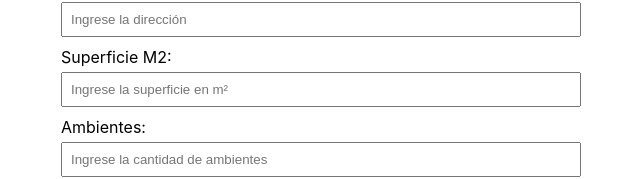
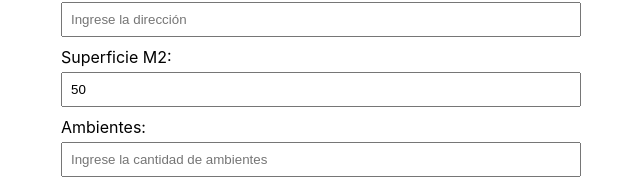
Before and after one commit to csr91/gettasador, a React (Create React App) app: page / in a window 1280 px wide. Shown: the part 182-361 px from the top of the page, without its empty margins (329-969 px from the left). Built offline with nearby package versions, Linux system fonts and the light colour scheme.

Commit message:
m2 default

```diff
--- a/src/Home.js
+++ b/src/Home.js
@@ -4,7 +4,7 @@ function Home() {
   const [direccion, setDireccion] = useState('');
   const [metros, setMetros] = useState('');
   const [tipoInmueble, setTipoInmueble] = useState('DEPARTAMENTO');
-  const [superficieM2, setSuperficieM2] = useState('');
+  const [superficieM2, setSuperficieM2] = useState('50');
   const [ambientes, setAmbientes] = useState('');
   const [respuesta, setRespuesta] = useState(null);  // Estado para almacenar la respuesta completa
 
```
